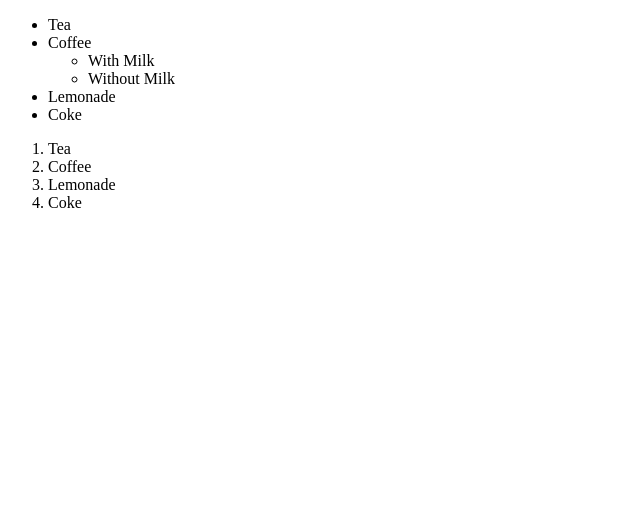
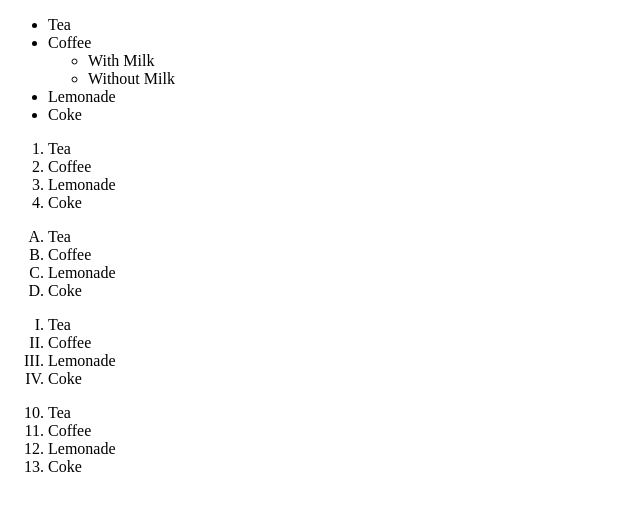
Before and after one commit to MiladZarour/Full-Stack-Web-Development-, a plain HTML site: page 1-HTML/3listForHtml.html in a window 1280 px wide. Shown: the whole page, without its empty margins (0-640 px from the left). Drawn offline with Linux system fonts and the light colour scheme.

Commit message:
Experiencing

```diff
--- a/1-HTML/3listForHtml.html
+++ b/1-HTML/3listForHtml.html
@@ -22,5 +22,26 @@
        <li>Lemonade</li>
        <li>Coke</li>
      </ol>
+
+     <ol type="A">
+       <li>Tea</li>
+       <li>Coffee</li>
+       <li>Lemonade</li>
+       <li>Coke</li>
+     </ol>
+
+     <ol type="I">
+       <li>Tea</li>
+       <li>Coffee</li>
+       <li>Lemonade</li>
+       <li>Coke</li>
+     </ol>
+
+     <ol start="10">
+       <li>Tea</li>
+       <li>Coffee</li>
+       <li>Lemonade</li>
+       <li>Coke</li>
+     </ol>
   </body>
 </html>
```
